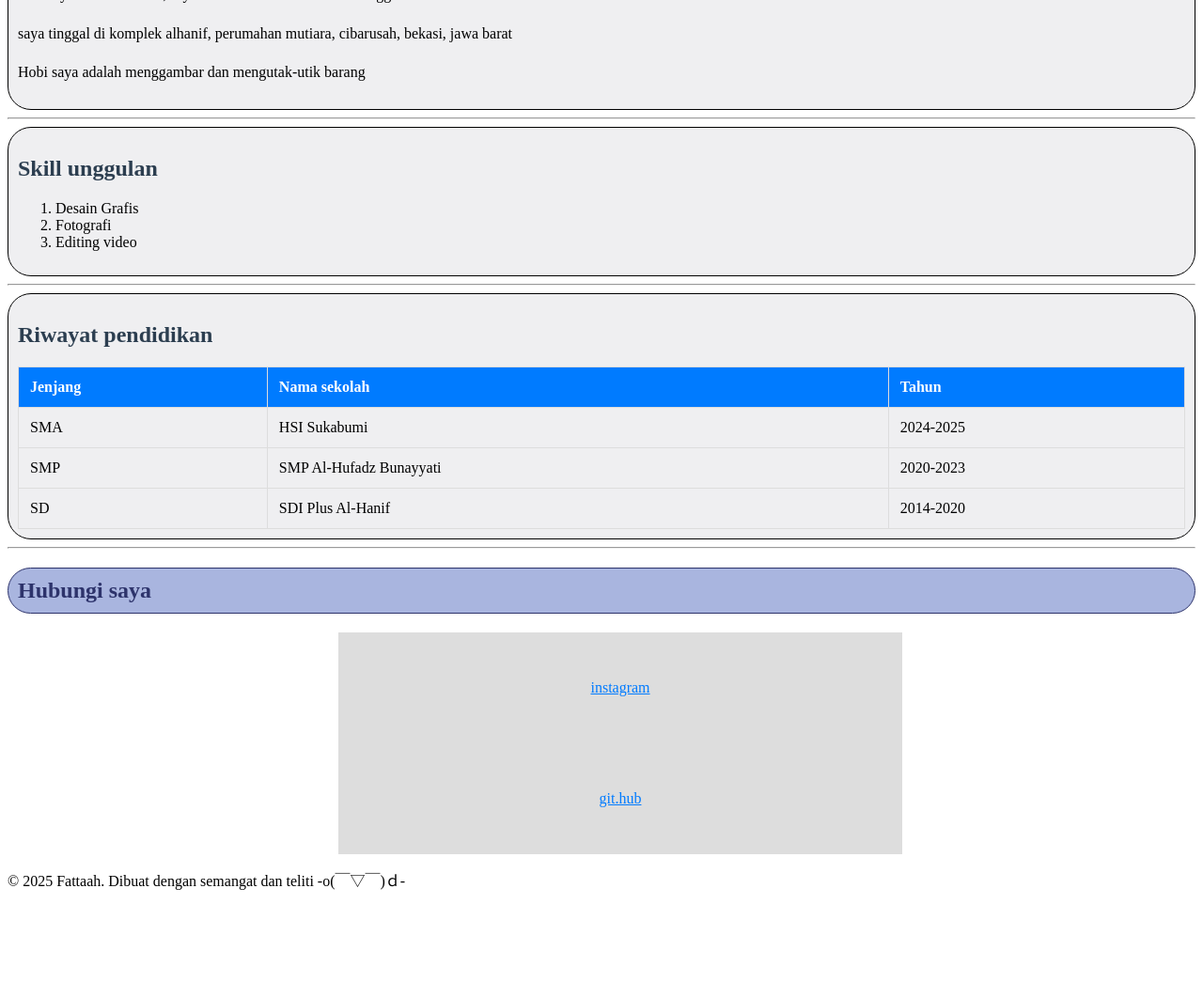
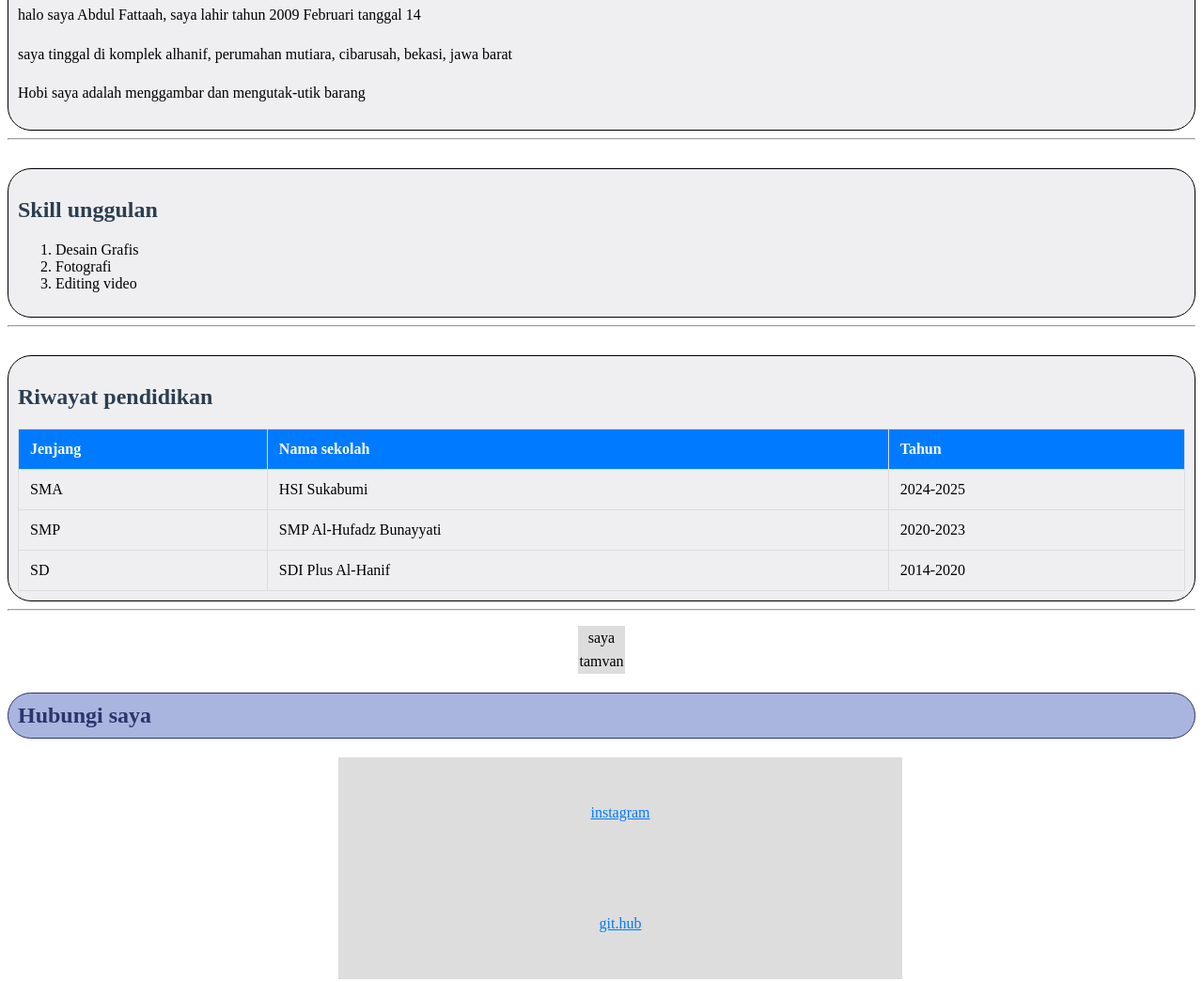
Before and after one commit to Masdul18/belajar-html, a plain HTML site: page index.html in a window 1280 px wide. Shown: the part 458-1503 px from the top of the page at 94% size. Before the commit the page ends 1424 px from the top, so only its background shows below. Drawn offline with Linux system fonts and the light colour scheme.

Commit message:
belajar margin

```diff
--- a/css/style.css
+++ b/css/style.css
@@ -8,9 +8,10 @@
         .section {
             background-color: #efeff1;
             border: 1px solid;
-            padding: 10px;
             border-radius: 25px;
             border-collapse: c;
+            margin-top: 30px;
+            padding: 10px;
         }
 
         h1,
--- a/index.html
+++ b/index.html
@@ -62,6 +62,9 @@
         </section>
     </main>
     <hr>
+    <div class="belajar-box-sizing">
+        <P>saya tamvan</P>
+    </div>
     <footer>
         <H2 style="color: #2D336B; background-color: #A9B5DF; border: 1px solid; padding: 10px; border-radius: 25px;"">Hubungi saya</H2>
             <ul>
```
